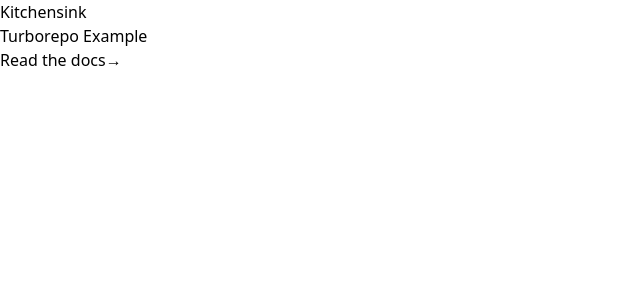
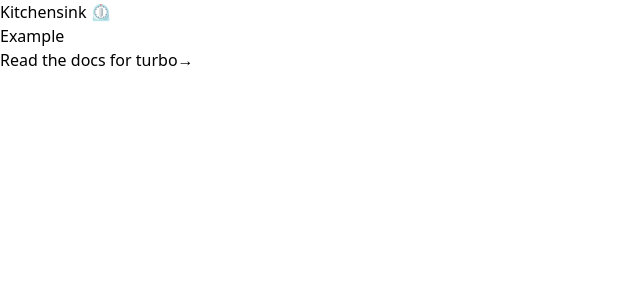
Before and after one commit to pixelmord/mono-proto-raptor, a Next.js app in the folder apps/kitchensink/: page / in a window 1280 px wide. Shown: the top 300 px of the page, without its empty margins (0-640 px from the left). Built offline with nearby package versions, Linux system fonts and the light colour scheme.

Commit message:
chore: node version, github action

```diff
--- a/apps/kitchensink/src/pages/index.tsx
+++ b/apps/kitchensink/src/pages/index.tsx
@@ -11,9 +11,9 @@ export default function Home() {
 
       <main className="mx-auto w-auto px-4 pt-16 pb-8 sm:pt-24 lg:px-8">
         <h1 className="mx-auto max-w-5xl text-center text-6xl font-extrabold leading-[1.1] tracking-tighter text-white sm:text-7xl lg:text-8xl xl:text-8xl">
-          Kitchensink <br className="hidden lg:block" />
+          Kitchensink ⏲ <br className="hidden lg:block" />
           <span className="inline-block bg-gradient-to-r from-red-500 to-blue-500 bg-clip-text text-transparent ">
-            Turborepo Example
+            Example
           </span>{" "}
         </h1>
         <div className="mx-auto mt-5 max-w-xl sm:flex sm:justify-center md:mt-8">
--- a/package.json
+++ b/package.json
@@ -14,5 +14,5 @@
     "prettier-plugin-tailwindcss": "^0.2.1",
     "turbo": "latest"
   },
-  "packageManager": "pnpm@7.15.0"
+  "packageManager": "pnpm@7.25.0"
 }
--- a/packages/ui/src/Button.tsx
+++ b/packages/ui/src/Button.tsx
@@ -5,7 +5,7 @@ export const Button = () => {
     <div className="rounded-md ">
       <a href="https://turbo.build/repo/docs">
         <div className="flex w-full items-center justify-center rounded-md border border-transparent bg-black px-8 py-3 text-base font-medium text-white no-underline hover:bg-gray-700 dark:bg-white dark:text-black dark:hover:bg-gray-300 md:py-3 md:px-10 md:text-lg md:leading-6">
-          Read the docs
+          Read the docs for turbo
           <span className="ml-2 bg-gradient-to-r from-brandred to-brandblue bg-clip-text text-transparent">
             →
           </span>
```
Also changed, not shown: 1 other file (tests, documents, lock files or other folders).
